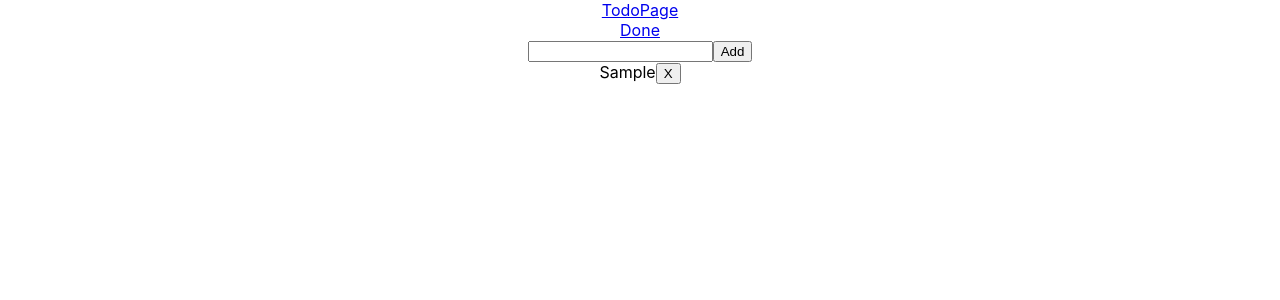
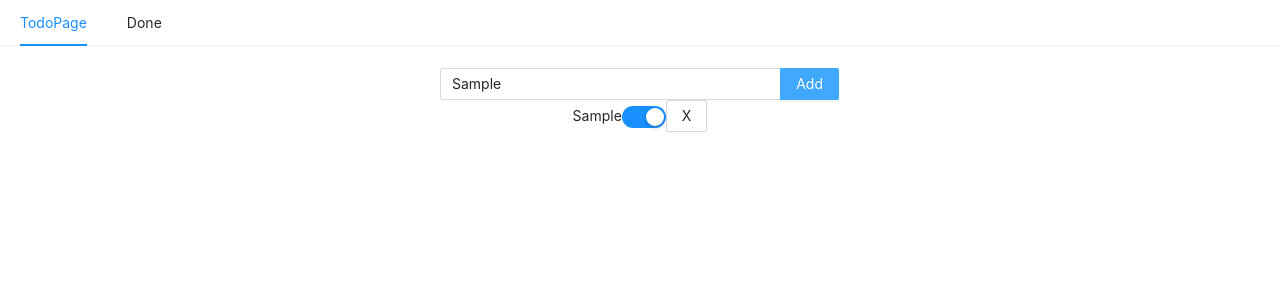
Before and after one commit to linchuhao/to-do-list, a React (Create React App) app: page / in a window 1280 px wide. Both pictures are taken after typing "Sample" into the empty fields and a click on the button "Add". Shown: the top 300 px of the page. Built offline with nearby package versions, Linux system fonts and the light colour scheme; no server answers.

Commit message:
[todolist][Lester&Keanu] refactor: refactor interceptor and front UI

```diff
--- a/package.json
+++ b/package.json
@@ -6,6 +6,7 @@
     "@testing-library/jest-dom": "^4.2.4",
     "@testing-library/react": "^9.3.2",
     "@testing-library/user-event": "^7.1.2",
+    "antd": "^4.5.2",
     "axios": "^0.19.2",
     "react": "^16.13.1",
     "react-dom": "^16.13.1",
--- a/src/components/Axios/index.jsx
+++ b/src/components/Axios/index.jsx
@@ -1,14 +1,31 @@
 import axios from 'axios';
+import {createStore} from 'redux'
+import reducers from '../../reducers';
+import {LOADING_TOGGLE} from "../action/actionTypes"
+
+const store = createStore(reducers)
 
 const baseURL = "https://5e9ec500fb467500166c4658.mockapi.io/todos"
 
-const getAllItems = axios.create({baseURL:baseURL});
+const todoApi = axios.create({baseURL:baseURL});
 
-const addTodoItem = (data) => axios.post(baseURL, data);
+const getAllItems = () => todoApi.get('/');
 
-const deleteTodoItem = (id) => axios.delete(baseURL+'/'+ id);
+const addTodoItem = (data) => todoApi.post(baseURL, data);
 
-const updateTodoItem = (id,data) => axios.put(baseURL+'/'+ id, data);
+const deleteTodoItem = (id) => todoApi.delete(`/${id}`);
+
+const updateTodoItem = (id,data) => todoApi.put(`/${id}`, data);
+
+todoApi.interceptors.request.use(req=>{
+    store.dispatch({type:LOADING_TOGGLE,payload :{loading:true}});
+    return req;
+},error=>error)
+
+todoApi.interceptors.response.use(res=>{
+    store.dispatch({type:LOADING_TOGGLE,payload :{loading:false}});
+    return res;
+},error=>error)
 
 export default {
     getAllItems,
--- a/src/components/InputItems/index.jsx
+++ b/src/components/InputItems/index.jsx
@@ -1,36 +1,42 @@
 import React from 'react'
 import { connect } from 'react-redux'
 import toDoService from '../Axios'
+import { Input } from 'antd';
+const { Search } = Input;
 
 class InputItems extends React.Component {
 
-    componentDidMount(){
+    componentDidMount() {
         toDoService.getAllItems()
-            .then(result=>{
-                console.log(result.data);
-                for(let i=0;i<result.data.length;i++){
+            .then(result => {
+                for (let i = 0; i < result.data.length; i++) {
                     this.props.addItem(result.data[i])
                 }
             })
     }
 
-    handleAdd = () => {
-        if (this.input.value === "") {
+    handleAdd = (value) => {
+        if (value === "") {
             alert('Empty, input again')
             return
         }
-        const data = {"content":this.input.value,"status":false}
+        const data = { "content": value, "status": false }
         this.props.addItem(data)
-        toDoService.addTodoItem(data).then(result=>{
+        toDoService.addTodoItem(data).then(result => {
         })
-        this.input.value = "";
+        value = "";
     }
 
     render() {
         return (
             <div>
-                <input type="text" ref={input => this.input = input}/>
-                <button onClick={this.handleAdd.bind(this)}>Add</button>
+                {/* <input type="text" ref={input => this.input = input} />
+                <button onClick={this.handleAdd.bind(this)}>Add</button> */}
+                <Search type="text"
+                    placeholder="input todo event"
+                    enterButton="Add" onSearch={(value) => this.handleAdd(value)}
+                    style={{ width: 400 }}
+                />
             </div>
         )
     }
@@ -38,7 +44,7 @@ class InputItems extends React.Component {
 }
 
 const mapDispatchToProps = dispatch => ({
-    addItem: (item) => dispatch({type: 'ADD_ITEM', item: item})
+    addItem: (item) => dispatch({ type: 'ADD_ITEM', item: item })
 })
 
 
--- a/src/components/Page/index.jsx
+++ b/src/components/Page/index.jsx
@@ -2,17 +2,24 @@ import React from 'react'
 import InputItems from '../InputItems'
 import TodoList from '../TodoList'
 import { Link } from 'react-router-dom'
-
+import { Row, Col,Menu } from 'antd';
 class TodoPage extends React.Component{
 
     render(){
         return (
             <div>
-                <Link to="/">TodoPage</Link>
+                <Menu mode="horizontal" style={{textAlign:'center'}}>
+                    <Menu.Item key="mail">
+                        <Link to="/">TodoPage</Link>
+                    </Menu.Item>
+                    <Menu.Item key="app">
+                        <Link to="/finish">Done</Link>
+                    </Menu.Item>
+                </Menu>
                 <br></br>
-                <Link to="/finish">Done</Link>
-                <br></br>
-                <InputItems />
+                <Row>
+                <Col span={24}><InputItems /></Col>
+                </Row>
                 <TodoList />
             </div>
         )
--- a/src/components/TodoItem/index.jsx
+++ b/src/components/TodoItem/index.jsx
@@ -1,10 +1,14 @@
 import React from 'react'
 import toDoService from '../Axios'
+import { Button } from 'antd';
+import { Input,Switch } from 'antd';
+
+// import './index.css';
 class TodoItem extends React.Component {
 
     handleDelete = () => {
         console.log(this.props.item.id);
-        this.props.deleteItem(this.props.item.id)
+        this.props.deleteItem(this.props.id)
         toDoService.deleteTodoItem(this.props.id).then(
             result => {
                 console.log('delete')
@@ -20,7 +24,10 @@ class TodoItem extends React.Component {
                 console.log('mark')
             }
         )
+    }
 
+    onChange(checked) {
+        console.log(`switch to ${checked}`);
     }
 
     render() {
@@ -28,7 +35,8 @@ class TodoItem extends React.Component {
             <div>
                 <span style={{ textDecorationLine: this.props.item.status ? "line-through" : "none" , cursor: "pointer" }}
                     onClick={this.handleMark}>{this.props.item.content}</span>
-                <button onClick={this.handleDelete}>X</button>
+                    <Switch defaultChecked onChange={this.onChange} />
+                <Button onClick={this.handleDelete}>X</Button>
             </div>
         )
     }
--- /dev/null
+++ b/src/components/action/actionTypes.js
@@ -0,0 +1 @@
+export const LOADING_TOGGLE = "LOADING_TOGGLE"
--- a/src/index.js
+++ b/src/index.js
@@ -6,6 +6,7 @@ import * as serviceWorker from './serviceWorker';
 import {Provider} from 'react-redux'
 import {createStore} from 'redux'
 import reducers from './reducers';
+import 'antd/dist/antd.css';
 
 const store = createStore(reducers)
 ReactDOM.render(
--- a/src/reducers/index.js
+++ b/src/reducers/index.js
@@ -13,6 +13,9 @@ export default (state = initState, action) => {
         console.log(state.items[action.id].status)
         state.items[action.id].status = !state.items[action.id].status;
         return {items:[...state.items]}
+      case 'LOADING_TOGGLE':
+        console.log(action.payload)
+        return state
       default:
         return state
     }
```
Also changed, not shown: src/components/TodoItem/index.css (added, +7 -0 lines), 1 other file (tests, documents, lock files or other folders).
